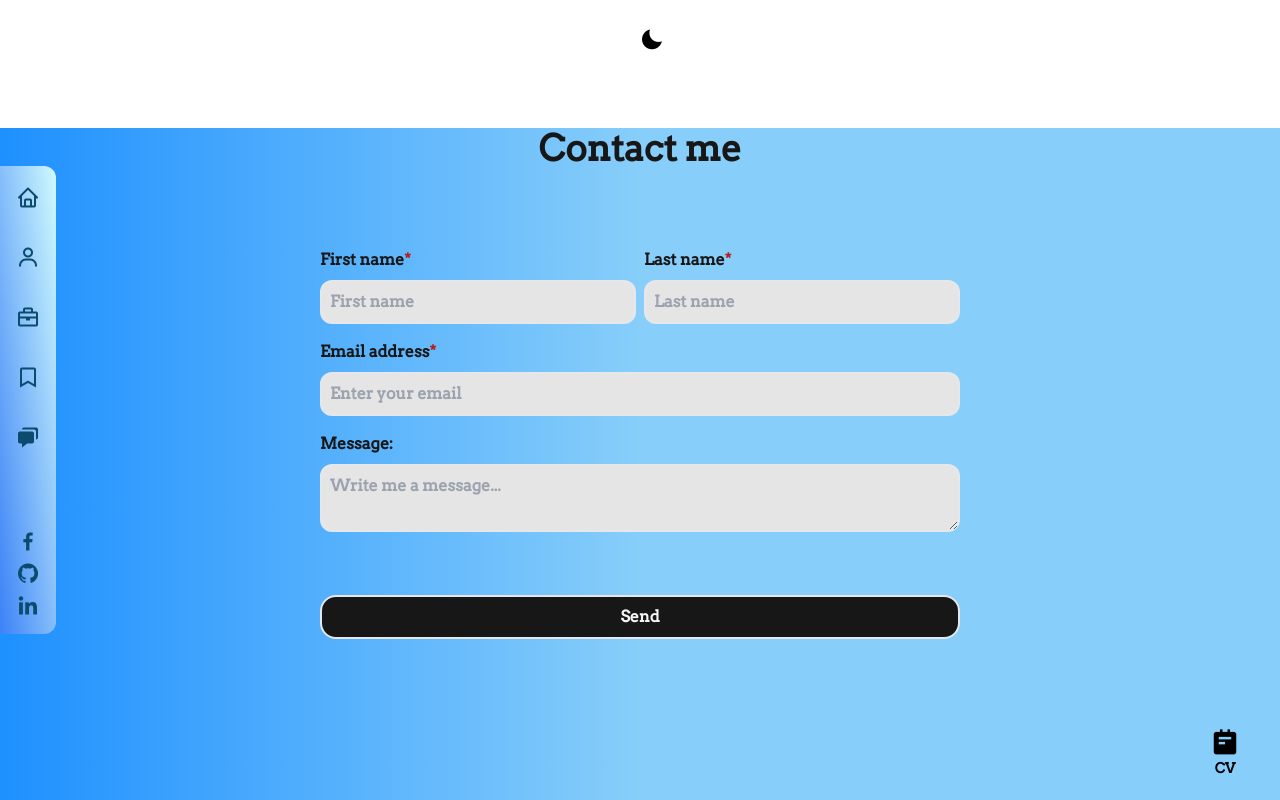
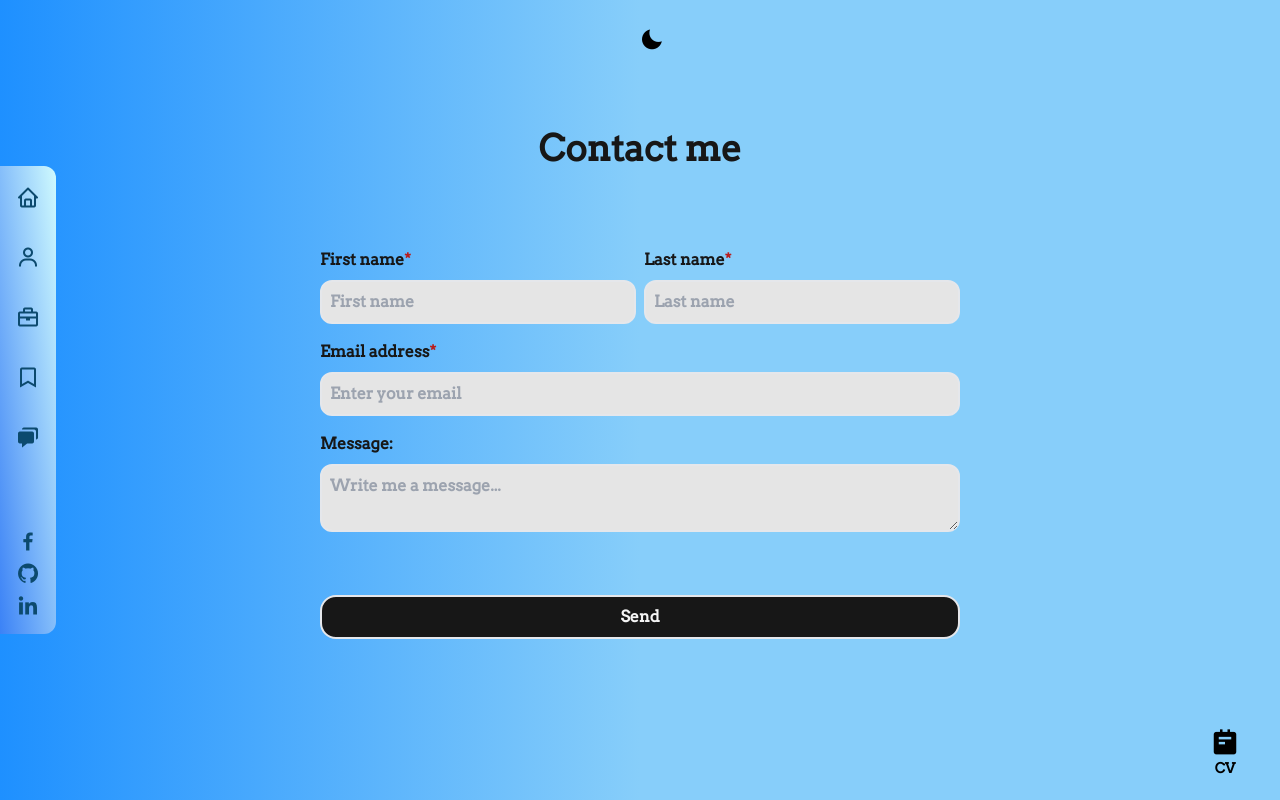
Before and after one commit to maazshaikh7/portfolio, a React (Vite) app: page /contact in a window 1280 px wide. Shown: the top 800 px of the page. Built offline with nearby package versions, Linux system fonts and the light colour scheme.

Commit message:
Contact section UI bug fixed

```diff
--- a/src/App.jsx
+++ b/src/App.jsx
@@ -102,7 +102,7 @@ function App() {
                 toggleMode={toggleMode}
                 toggleNav={toggleNav}
               />{" "}
-              <Skills mode={mode} navDisplay={navDisplay} />
+              <Skills {...UIProps} />
             </>
           }
         />
--- a/src/components/Contact.jsx
+++ b/src/components/Contact.jsx
@@ -39,7 +39,7 @@ function Contact(props) {
   };
 
   return (
-    <>
+    <section className="contact min-h-screen ">
       {alert && (
         <div
           className={`${
@@ -49,10 +49,10 @@ function Contact(props) {
           <p>{alert.msg}</p>
         </div>
       )}
-      <section
-        className={`contact w-auto lg:w-2/3 h-fit ${
+      <div
+        className={`py-10 w-auto lg:w-2/3 ${
           props.mode === "dark" ? "text-neutral-300" : "text-neutral-900"
-        } mx-auto rounded-xl m-10 mt-32 duration-700 min-h-screen`}
+        } mx-auto rounded-lg pt-32 `}
       >
         <h1 className="text-4xl font-bold text-center">Contact me</h1>
         <form
@@ -70,6 +70,7 @@ function Contact(props) {
               name="firstName"
               id="firstName"
               placeholder="First name"
+              autoComplete="true"
               className="my-2 p-2 rounded-xl w-full bg-neutral-200 active:bg-neutral-600 text-black"
               {...register("firstName", { required: true, maxLength: 10 })}
             />
@@ -88,6 +89,7 @@ function Contact(props) {
               name="lastName"
               placeholder="Last name"
               id="lastName"
+              autoComplete="true"
               className="my-2  p-2 rounded-xl w-full bg-neutral-200 active:bg-neutral-600 text-black"
               {...register("lastName", { required: true, maxLength: 10 })}
             />
@@ -103,6 +105,7 @@ function Contact(props) {
             </label>
             <input
               type="email"
+              autoComplete="true"
               placeholder="Enter your email"
               name="email"
               id="email"
@@ -135,8 +138,8 @@ function Contact(props) {
             className="p-2 rounded-2xl w-full bg-neutral-900 col-span-2 mt-10 text-neutral-100 hover:bg-green-700 active:bg-green-400"
           />
         </form>
-      </section>
-    </>
+      </div>
+    </section>
   );
 }
 
```
